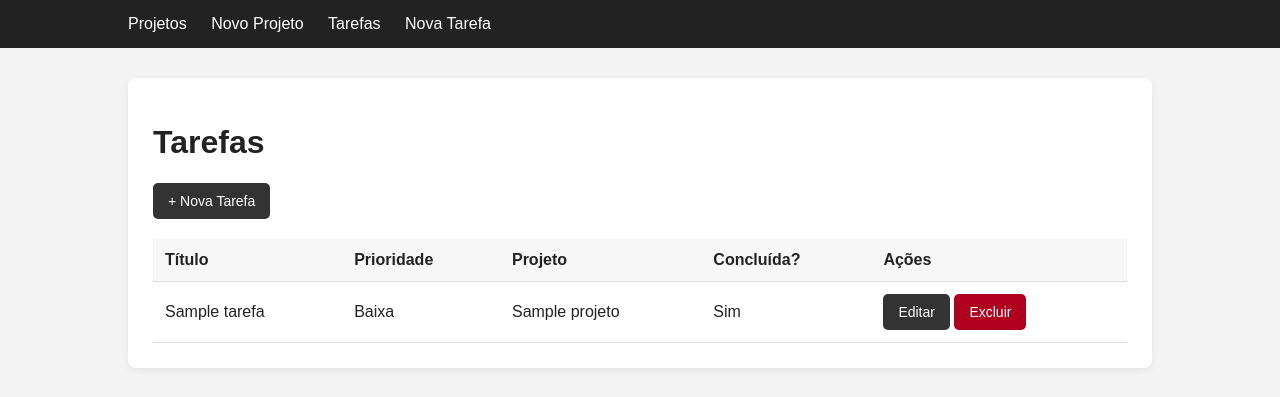
After one commit to Martinzcam/Projeto-Django-PI, a Django app: page /tarefas/ in a window 1280 px wide. The commit adds this page. Shown: the top 397 px of the page. Run offline with Django 5.2, Linux system fonts and the light colour scheme; tables that the repository leaves empty hold one stand-in row (values such as "Sample post").

Commit message:
Implementa CRUD de tarefas

```diff
--- a/core/templates/core/base.html
+++ b/core/templates/core/base.html
@@ -1,3 +1,4 @@
+
 <!DOCTYPE html>
 <html lang="pt-br">
 <head>
@@ -7,29 +8,41 @@
     <title>{% block title %}Sistema de Projetos{% endblock %}</title>
 
     <style>
+        * {
+            box-sizing: border-box;
+        }
+
         body {
             font-family: Arial, sans-serif;
             margin: 0;
             background-color: #f4f4f4;
+            color: #222;
         }
 
         nav {
             background-color: #222;
-            padding: 15px;
+            padding: 15px 10%;
         }
 
         nav a {
             color: white;
             text-decoration: none;
             margin-right: 20px;
+            display: inline-block;
+        }
+
+        nav a:hover {
+            color: #a8d5ff;
         }
 
         .container {
             width: 80%;
+            max-width: 1200px;
             margin: 30px auto;
             background: white;
             padding: 25px;
             border-radius: 8px;
+            box-shadow: 0 2px 8px rgba(0, 0, 0, 0.08);
         }
 
         .botao {
@@ -41,6 +54,7 @@
             border-radius: 5px;
             border: none;
             cursor: pointer;
+            font-size: 14px;
         }
 
         .botao:hover {
@@ -63,10 +77,52 @@
             text-align: left;
         }
 
+        th {
+            background-color: #f7f7f7;
+        }
+
         .mensagem {
             padding: 10px;
             background-color: #d4edda;
+            color: #155724;
             margin-bottom: 20px;
+            border-radius: 5px;
+        }
+
+        input, select, textarea {
+            width: 100%;
+            padding: 10px;
+            margin-top: 5px;
+            margin-bottom: 15px;
+            border: 1px solid #ccc;
+            border-radius: 5px;
+        }
+
+        label {
+            font-weight: bold;
+        }
+
+        @media (max-width: 600px) {
+            nav {
+                padding: 15px;
+            }
+
+            nav a {
+                margin: 5px 10px 5px 0;
+            }
+
+            .container {
+                width: 94%;
+                padding: 15px;
+            }
+
+            table {
+                font-size: 13px;
+            }
+
+            th, td {
+                padding: 7px;
+            }
         }
     </style>
 </head>
@@ -76,6 +132,8 @@
     <nav>
         <a href="{% url 'lista_projetos' %}">Projetos</a>
         <a href="{% url 'criar_projeto' %}">Novo Projeto</a>
+        <a href="{% url 'lista_tarefas' %}">Tarefas</a>
+        <a href="{% url 'criar_tarefa' %}">Nova Tarefa</a>
     </nav>
 
     <div class="container">
--- /dev/null
+++ b/core/templates/core/tarefas/lista.html
@@ -0,0 +1,63 @@
+
+{% extends 'core/base.html' %}
+
+{% block title %}Lista de Tarefas{% endblock %}
+
+{% block content %}
+    <h1>Tarefas</h1>
+
+    <a href="{% url 'criar_tarefa' %}" class="botao">
+        + Nova Tarefa
+    </a>
+
+    {% if tarefas %}
+        <table>
+            <thead>
+                <tr>
+                    <th>Título</th>
+                    <th>Prioridade</th>
+                    <th>Projeto</th>
+                    <th>Concluída?</th>
+                    <th>Ações</th>
+                </tr>
+            </thead>
+
+            <tbody>
+                {% for tarefa in tarefas %}
+                    <tr>
+                        <td>{{ tarefa.titulo }}</td>
+                        <td>{{ tarefa.get_prioridade_display }}</td>
+                        <td>{{ tarefa.projeto.nome }}</td>
+
+                        <td>
+                            {% if tarefa.concluido %}
+                                Sim
+                            {% else %}
+                                Não
+                            {% endif %}
+                        </td>
+
+                        <td>
+                            <a
+                                href="{% url 'editar_tarefa' tarefa.pk %}"
+                                class="botao"
+                            >
+                                Editar
+                            </a>
+
+                            <a
+                                href="{% url 'excluir_tarefa' tarefa.pk %}"
+                                class="botao excluir"
+                            >
+                                Excluir
+                            </a>
+                        </td>
+                    </tr>
+                {% endfor %}
+            </tbody>
+        </table>
+    {% else %}
+        <p>Nenhuma tarefa cadastrada.</p>
+        <p>Cadastre uma tarefa para começar.</p>
+    {% endif %}
+{% endblock %}
--- a/core/urls.py
+++ b/core/urls.py
@@ -1,3 +1,4 @@
+
 from django.urls import path
 from . import views
 
@@ -22,4 +23,29 @@ urlpatterns = [
         views.excluir_projeto,
         name='excluir_projeto'
     ),
+
+    # Rotas de tarefas
+    path(
+        'tarefas/',
+        views.lista_tarefas,
+        name='lista_tarefas'
+    ),
+
+    path(
+        'tarefas/nova/',
+        views.criar_tarefa,
+        name='criar_tarefa'
+    ),
+
+    path(
+        'tarefas/<int:pk>/editar/',
+        views.editar_tarefa,
+        name='editar_tarefa'
+    ),
+
+    path(
+        'tarefas/<int:pk>/excluir/',
+        views.excluir_tarefa,
+        name='excluir_tarefa'
+    ),
 ]
```
Also changed, not shown: core/templates/core/tarefas/confirmar_exclusao.html (added, +29 -0 lines), core/templates/core/tarefas/form.html (added, +22 -0 lines).
